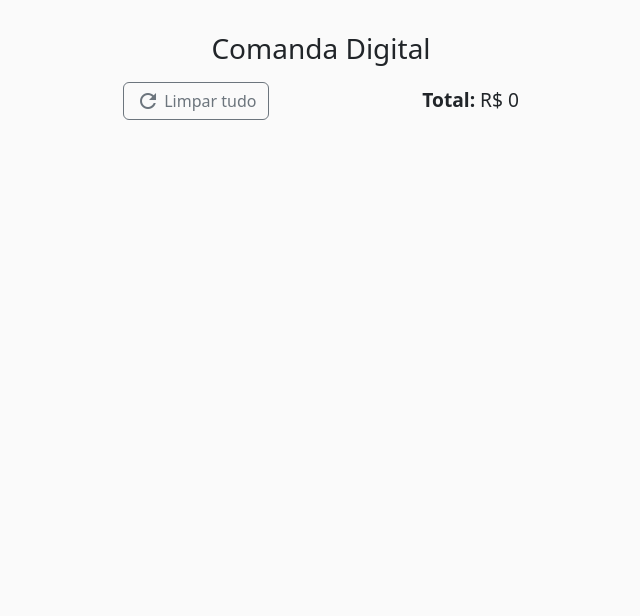
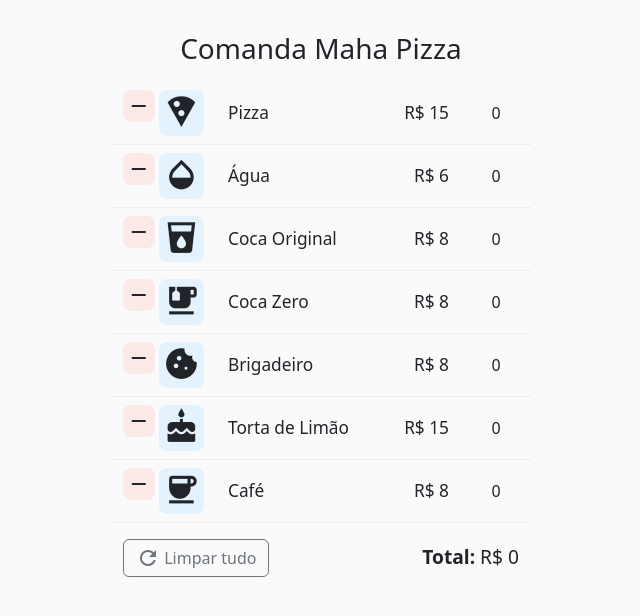
Before and after one commit to alex-f-h/alex-f-h.github.io, a plain HTML site: page index.html in a window 1280 px wide. Shown: the whole page, without its empty margins (319-959 px from the left). Drawn offline with nearby package versions, Linux system fonts and the light colour scheme.

Commit message:
Update index.html

```diff
--- a/index.html
+++ b/index.html
@@ -9,29 +9,37 @@
   <style>
     body { background: #fafafa; }
     .item-row { align-items: center; padding: 0.5rem 0; border-bottom: 1px solid #eee;}
-    .btn-icon-main {
-      width: 44px; height: 44px; border-radius: 10px;
-      padding: 0; display: flex; align-items: center; justify-content: center;
+    .btn-icon { display: flex; align-items: center; justify-content: center; border-radius: 8px; padding: 0; }
+    .btn-add {
+      width: 46px; height: 46px;
+      background: #e3f2fd;
     }
-    .btn-icon-remove {
-      width: 28px; height: 28px; border-radius: 7px;
-      padding: 0; display: flex; align-items: center; justify-content: center;
+    .btn-add .material-icons {
+      font-size: 2.3rem; /* ícone grande */
     }
-    .btn-add { background: #e3f2fd; }
-    .btn-remove { background: #fbe9e7; }
+    .btn-remove {
+      width: 32px; height: 32px;
+      background: #fbe9e7;
+      margin-right: 8px;
+    }
+    .btn-remove .material-icons {
+      font-size: 1.5rem;
+    }
     .btn-add:active, .btn-remove:active { box-shadow: 0 0 0 2px #bdbdbd inset; }
     .counter-badge { min-width: 28px; display: inline-block; text-align: center; }
-    .icon-size-main { font-size: 32px !important; }
-    .icon-size-remove { font-size: 20px !important; }
     @media (max-width: 600px) {
       .item-row > span { font-size: 1rem !important; }
       .counter-badge { min-width: 22px; }
+      .btn-add { width: 40px; height: 40px; }
+      .btn-add .material-icons { font-size: 2rem; }
+      .btn-remove { width: 26px; height: 26px; }
+      .btn-remove .material-icons { font-size: 1.15rem; }
     }
   </style>
 </head>
 <body>
   <div class="container" style="max-width:420px;margin-top:2rem;margin-bottom:2rem;">
-    <h3 class="mb-3 text-center">Comanda Digital</h3>
+    <h3 class="mb-3 text-center">Comanda Maha Pizza</h3>
     <div id="itens-comanda"></div>
     <div class="d-flex justify-content-between align-items-center mt-3">
       <button class="btn btn-outline-secondary" id="btn-limpar">
@@ -42,19 +50,19 @@
   </div>
   <script>
     const itens = [
-      { nome: "Pizza", preco: R$15, icone: "local_pizza" },
-      { nome: "Água", preco: R$6, icone: "opacity" },
-      { nome: "Coca Original", preco: R$8, icone: "local_drink" },
-      { nome: "Coca Zero", preco: R$8, icone: "emoji_food_beverage" },
-      { nome: "Brigadeiro", preco: R$8, icone: "cookie" },
-      { nome: "Torta de Limão", preco: R$15, icone: "cake" },
-      { nome: "Café", preco: R$8, icone: "coffee" }
+      { nome: "Pizza", preco: 15, icone: "local_pizza" },
+      { nome: "Água", preco: 6, icone: "opacity" },
+      { nome: "Coca Original", preco: 8, icone: "local_drink" },
+      { nome: "Coca Zero", preco: 8, icone: "emoji_food_beverage" },
+      { nome: "Brigadeiro", preco: 8, icone: "cookie" },
+      { nome: "Torta de Limão", preco: 15, icone: "cake" },
+      { nome: "Café", preco: 8, icone: "coffee" }
     ];
 
     let contadores = Array(itens.length).fill(0);
 
-    function formatarInteiro(valor) {
-      return parseInt(valor, 10);
+    function formatarValor(valor) {
+      return Math.round(valor).toString();
     }
 
     function renderizarItens() {
@@ -64,16 +72,16 @@
         const linha = document.createElement("div");
         linha.className = "row item-row";
         linha.innerHTML = `
-          <div class="col-3 d-flex align-items-center">
-            <button class="btn btn-remove btn-icon-remove me-1" data-idx="${idx}" title="Remover">
-              <span class="material-icons icon-size-remove">remove</span>
+          <div class="col-3 d-flex">
+            <button class="btn btn-remove btn-icon me-1" data-idx="${idx}" title="Remover">
+              <span class="material-icons">remove</span>
             </button>
-            <button class="btn btn-add btn-icon-main" data-idx="${idx}" title="Adicionar">
-              <span class="material-icons icon-size-main">${item.icone}</span>
+            <button class="btn btn-add btn-icon" data-idx="${idx}" title="Adicionar">
+              <span class="material-icons">${item.icone}</span>
             </button>
           </div>
           <span class="col-5" style="font-size:1.08em;">${item.nome}</span>
-          <span class="col-2 text-end" style="font-size:1.08em;">${formatarInteiro(item.preco)}</span>
+          <span class="col-2 text-end" style="font-size:1.08em;">R$ ${formatarValor(item.preco)}</span>
           <span class="col-2 counter-badge" id="contador-${idx}">${contadores[idx]}</span>
         `;
         container.appendChild(linha);
@@ -85,7 +93,7 @@
       contadores.forEach((quant, idx) => {
         total += quant * itens[idx].preco;
       });
-      document.getElementById("total-geral").textContent = formatarInteiro(total);
+      document.getElementById("total-geral").textContent = formatarValor(total);
     }
 
     document.addEventListener("DOMContentLoaded", () => {
```
